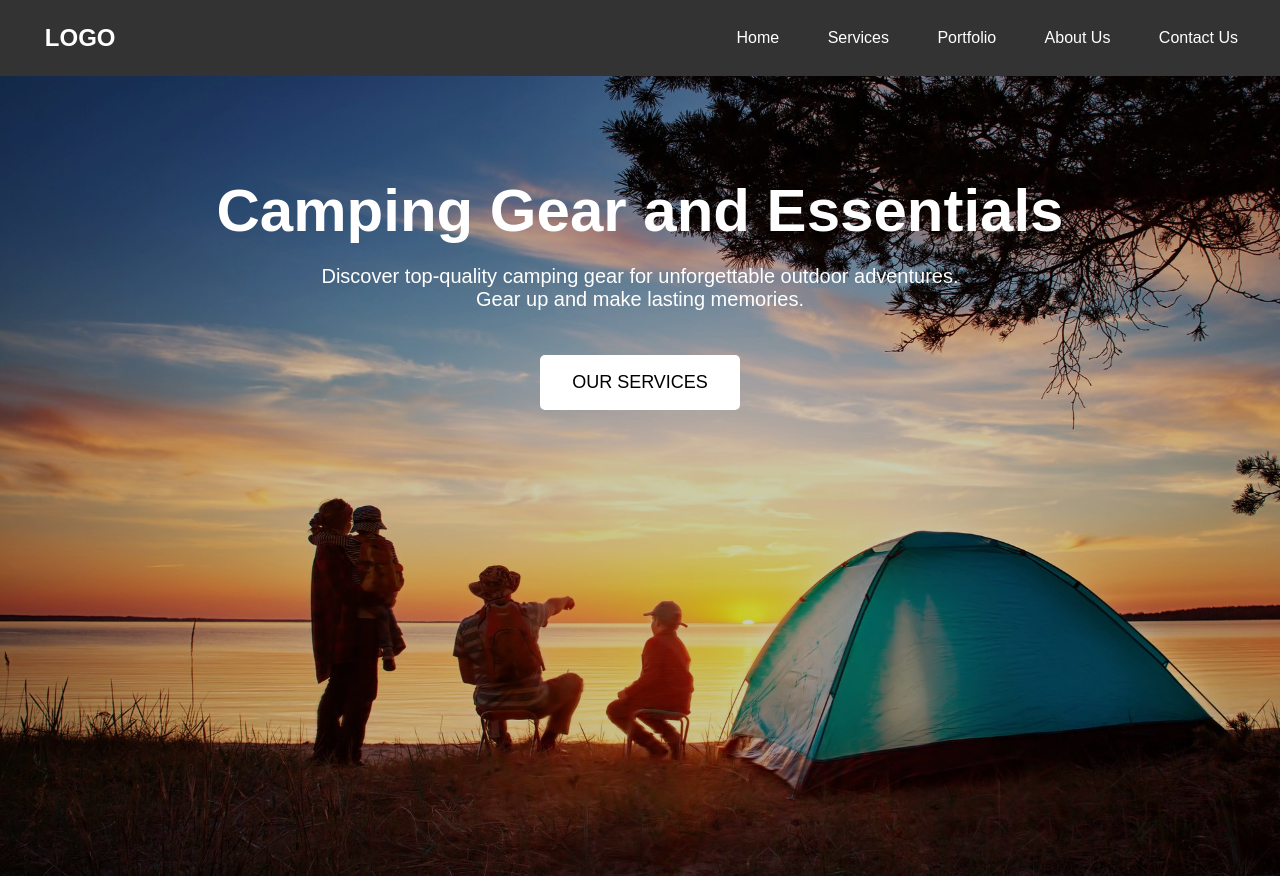
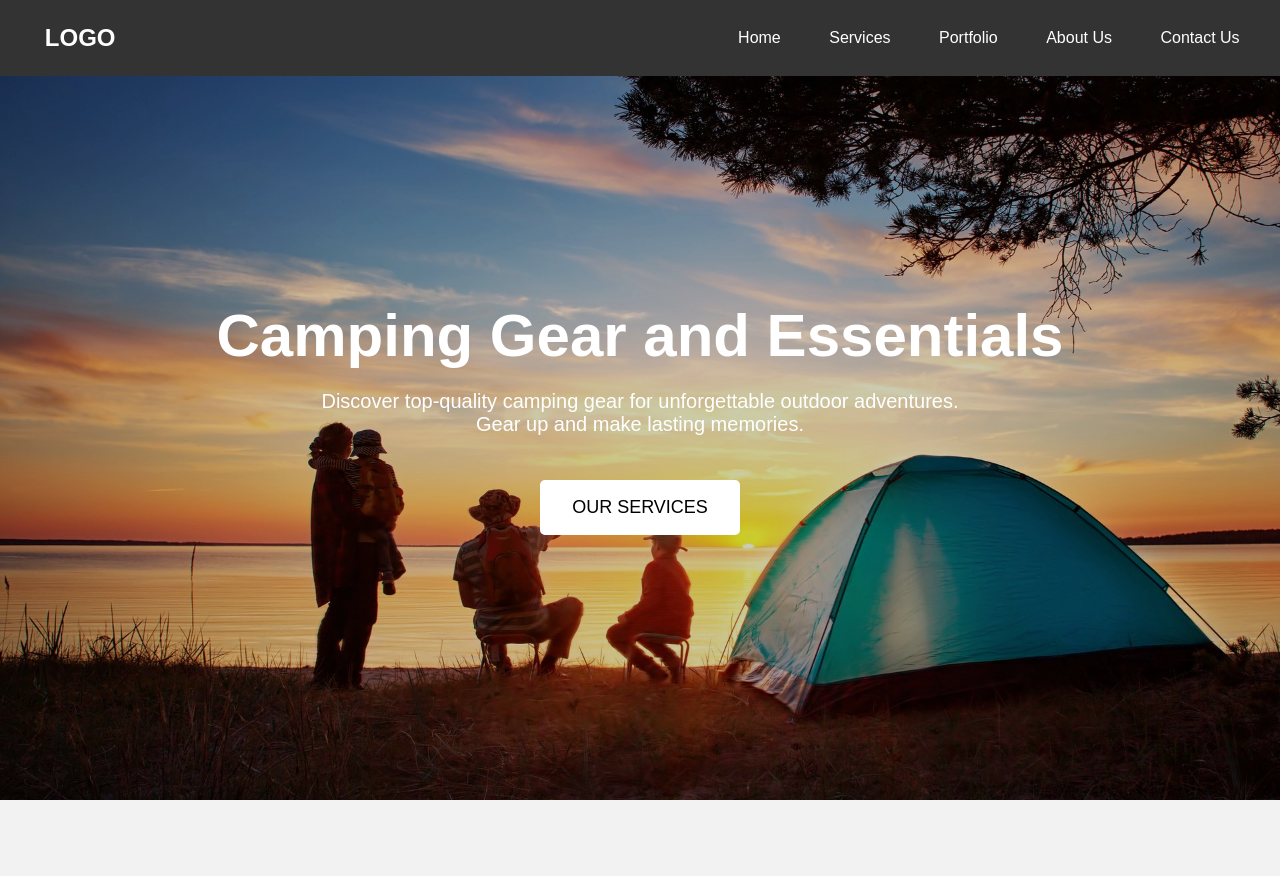
Before and after one commit to Aadarsh-Raj/geek-weektest4, a plain HTML site: page WA4/index.html in a window 1280 px wide. Shown: the top 876 px of the page. Drawn offline with Linux system fonts and the light colour scheme.

Commit message:
Update style.css

```diff
--- a/WA4/style.css
+++ b/WA4/style.css
@@ -11,11 +11,14 @@ body {
 /* navbar */
 .navbar {
     display: flex;
-    /* width: 100vw; */
+    width: 97%;
     justify-content: space-between;
     align-items: center;
     background-color: #333333;
-    position: sticky;
+    /* background-color: transparent; */
+    position: fixed;
+    top: 0;
+    left: 0;
     color: white;
     padding: 20px;
     top: 0;
@@ -43,6 +46,7 @@ body {
 }
 
 /* first-container */
+
 .main-container {
     display: flex;
     justify-content: center;
@@ -73,7 +77,7 @@ body {
 
 .inner-first-box {
     width: 75%;
-    margin: auto;
+    margin:20px auto;
     color: white;
     margin-top: 100px;
     z-index: 2;
@@ -133,8 +137,6 @@ body {
 .card-section {
     display: flex;
     flex-direction: column;
-
-    /* position: absolute; */
 }
 
 .service-card {
@@ -202,7 +204,6 @@ body {
 /* footer */
 .footer-content {
     padding: 10px;
-
     display: flex;
     justify-content: space-evenly;
     margin:25px auto;
@@ -273,5 +274,3 @@ textarea {
         display: none;
     }
 }
-
-/* 860 */
```
